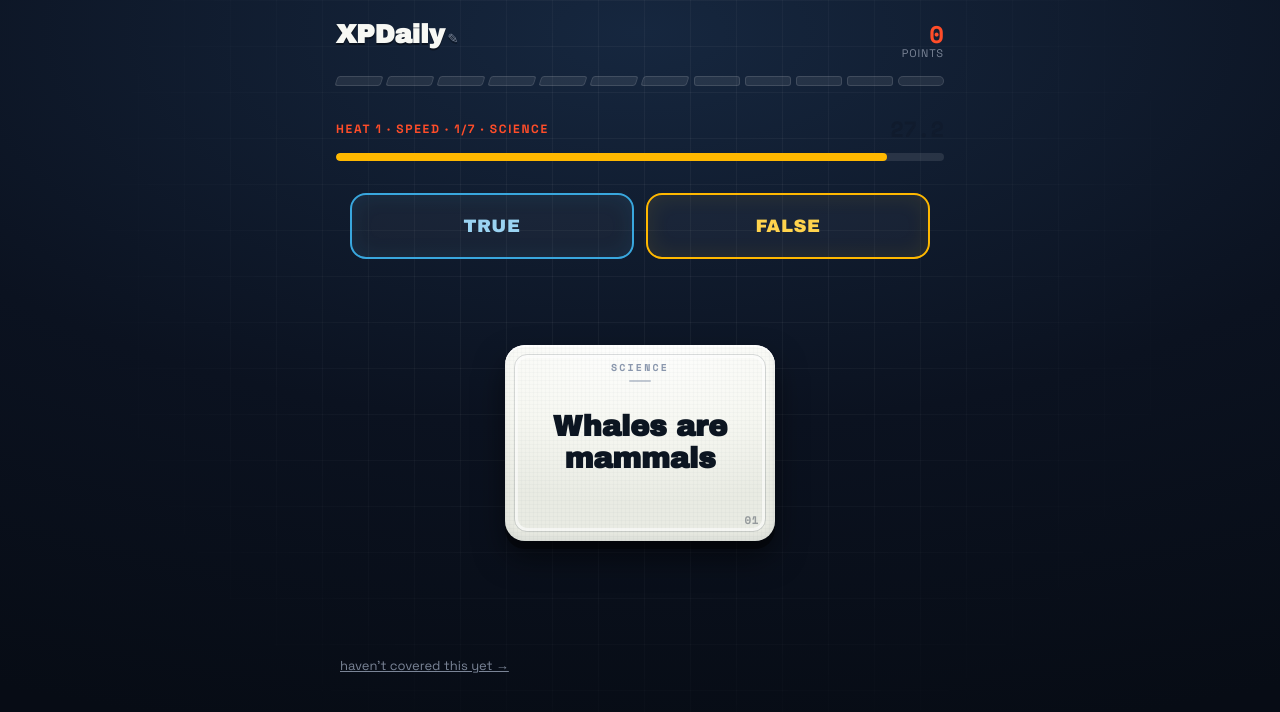
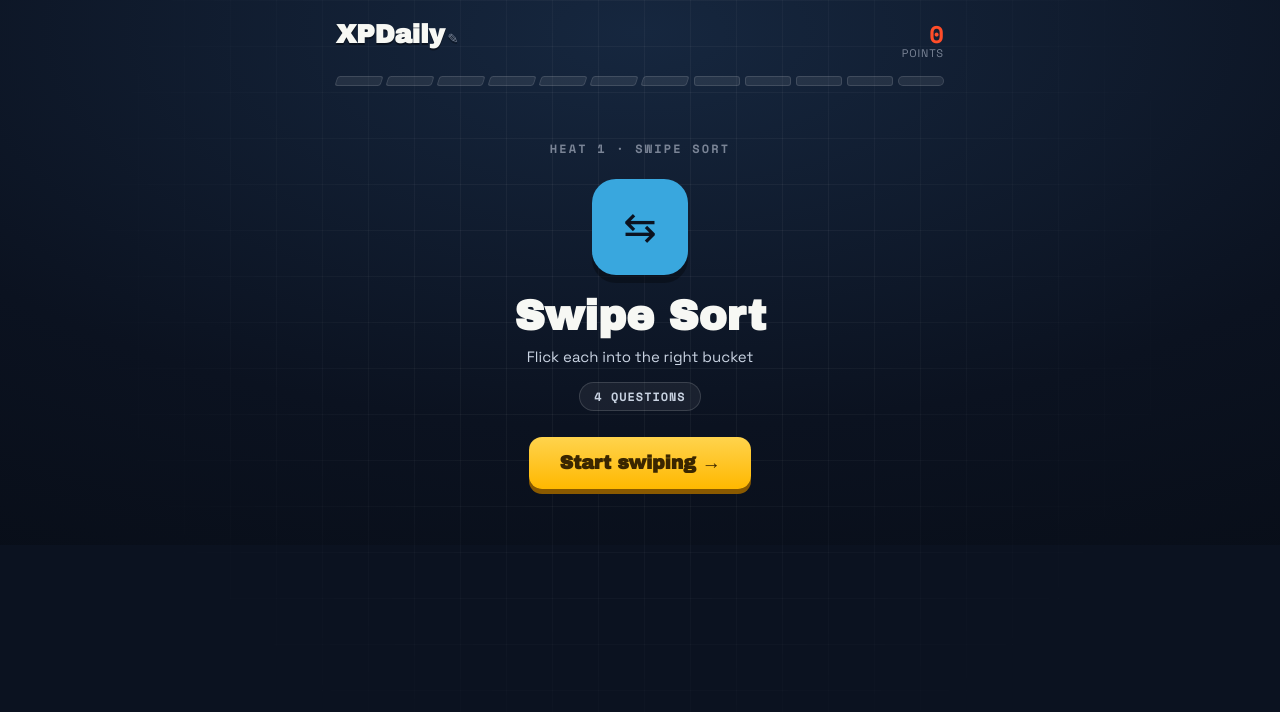
Before and after one commit to Rich898/DailyXP-content, a plain HTML site: page integration/shell-staging.html in a window 1280 px wide. Both pictures are taken after a click on the button "Drop in →". Drawn offline with nearby package versions, Linux system fonts and the light colour scheme.

Commit message:
block model: the FIRST batch now gets its own doorway too (eyebrow 'HEAT 1 · <block>'), fixing the inconsistency where batch 1 was unexplained while 2+ had cards. Flat/no-block quizzes still go straight in. Applied to live + staging, verified both, zero errors.

```diff
--- a/integration/shell-staging.html
+++ b/integration/shell-staging.html
@@ -1014,7 +1014,8 @@ function startRun(){
   T.startSession(); shownKey=null;
   state.idx=0; state.score=0; state.combo=0; state.records=[];
   state.sending=false; state.sent=false; lastPayload=null;
-  state.screen="speed"; render();
+  if(speedQs[0] && speedQs[0].block){ goBlockTransition(0); }
+  else { state.screen="speed"; render(); }
 }
 
 // ─────────── v3.1 INPUT TYPES — dispatch + scoring helpers ───────────
@@ -1401,7 +1402,7 @@ function goTransition(to){
 function blockCount(idx){ var b=speedQs[idx].block; if(!b) return 1; var n=0,i; for(i=0;i<speedQs.length;i++){ if(speedQs[i].block && speedQs[i].block.label===b.label) n++; } return n; }
 function goBlockTransition(resumeIdx){
   var b=speedQs[resumeIdx].block || {};
-  showTransition({kind:"speedBlock", resumeIdx:resumeIdx, eyebrow:"NEXT UP · "+String(b.label||"").toUpperCase(), hue:b.hue||"#39A7DE", icon:b.icon||"⇄", name:b.label||"Next", desc:b.sub||"", cnt:blockCount(resumeIdx)+" questions", cta:b.cta||"Bring it on →"});
+  showTransition({kind:"speedBlock", resumeIdx:resumeIdx, eyebrow:(resumeIdx===0?"HEAT 1 · ":"NEXT UP · ")+String(b.label||"").toUpperCase(), hue:b.hue||"#39A7DE", icon:b.icon||"⇄", name:b.label||"Next", desc:b.sub||"", cnt:blockCount(resumeIdx)+" questions", cta:b.cta||"Bring it on →"});
 }
 function renderTransition(){
   var c=state.trans||{};
```
Also changed, not shown: shell/template_v3.html (+3 -2 lines).
